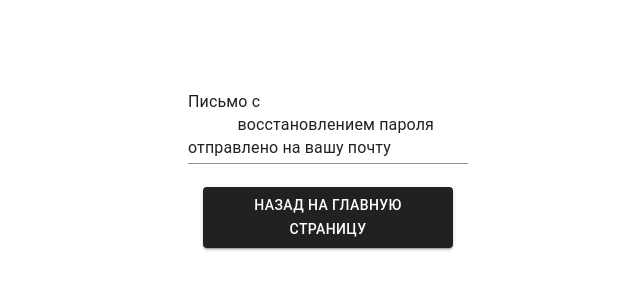
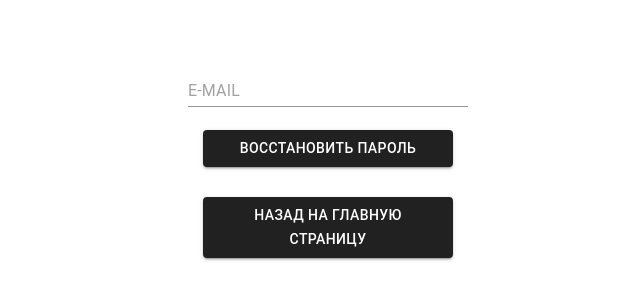
Before and after one commit to romarooman/buyeverywhere, a React (Create React App) app: page /reset in a window 1280 px wide. Shown: the part 234-534 px from the top of the page, without its empty margins (312-952 px from the left). Built offline with nearby package versions, Linux system fonts and the light colour scheme; no server answers.

Commit message:
done rest password

```diff
--- a/src/components/ResetPwd/ResetPwd.js
+++ b/src/components/ResetPwd/ResetPwd.js
@@ -9,7 +9,7 @@ import { useNavigate } from "react-router-dom";
 
 const ResetPwd = () => {
   const [emailReset, setEmailReset] = useState("");
-  const [isReset, setIsReset] = useState(false);
+  const [isReset, setIsReset] = useState(true);
 
   const ColorButton = styled(Button)(({ theme }) => ({
     color: theme.palette.getContrastText(grey[700]),
@@ -57,6 +57,12 @@ const ResetPwd = () => {
             <ColorButton variant="contained" onClick={ClikHandlerResrt}>
               Восстановить пароль
             </ColorButton>
+            <ColorButton
+              variant="contained"
+              onClick={() => navigate("/buyeverywhere")}
+            >
+              Назад на Главную страницу
+            </ColorButton>
           </>
         ) : (
           <>
```
